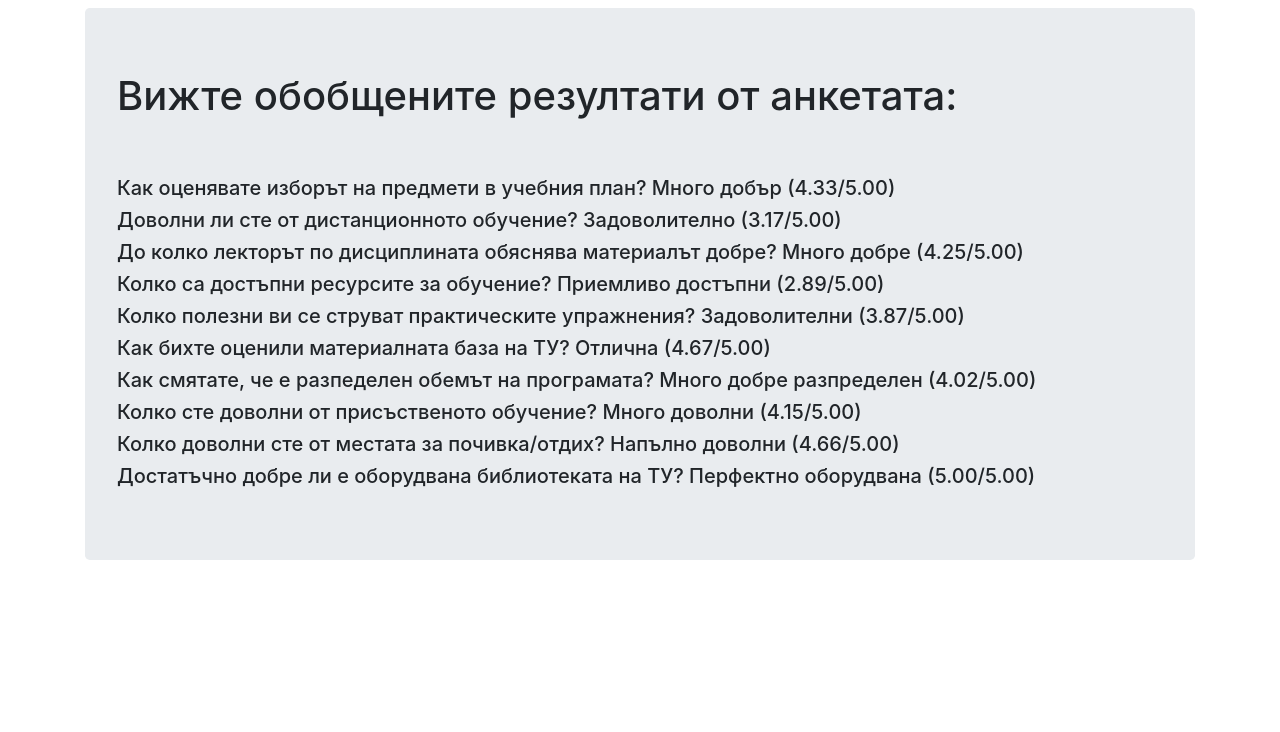
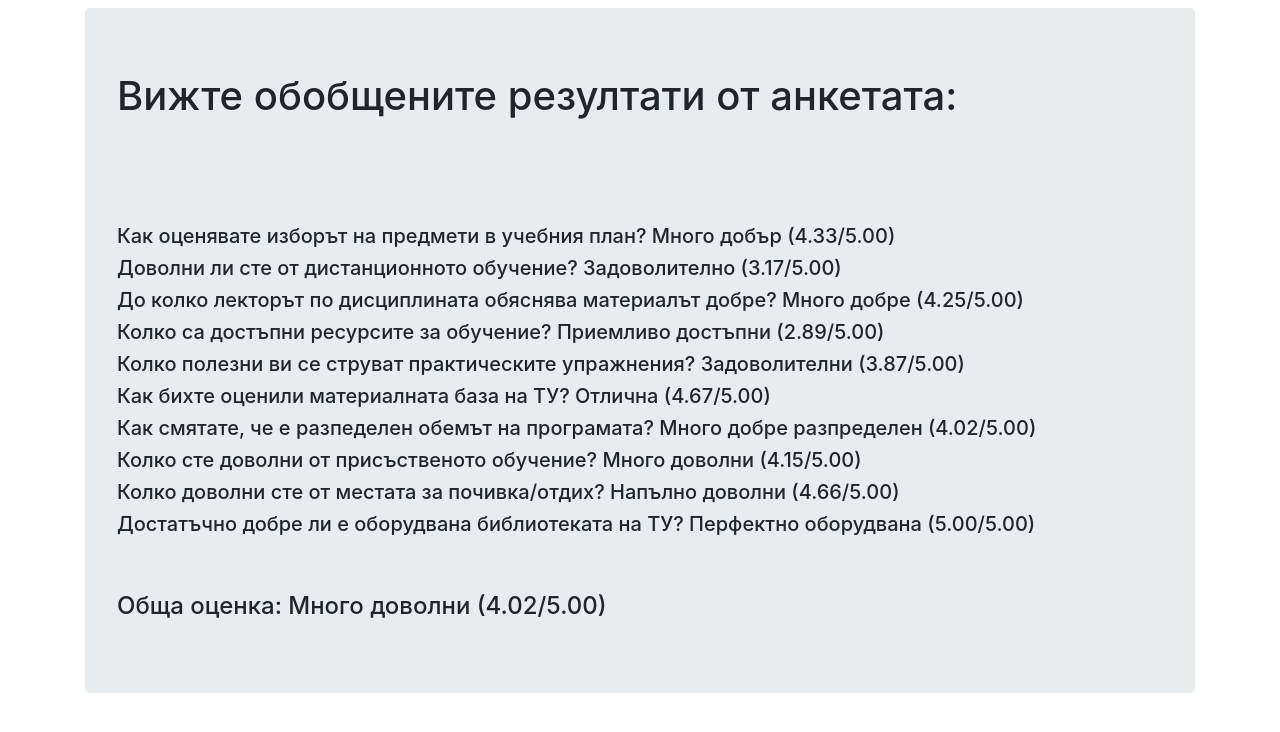
Before and after one commit to nikolayssotirov/courseWork, a Flask app: page /indexLogged in a window 1280 px wide. Shown: the part 24-756 px from the top of the page. Run offline with Flask 2, Linux system fonts and the light colour scheme; some libraries are stand-ins or nearby versions.

Commit message:
everything ready + mock poll

```diff
--- a/templates/indexLogged.html
+++ b/templates/indexLogged.html
@@ -30,6 +30,7 @@
         <div class="jumbotron">
             <h1>Вижте обобщените резултати от анкетата:</h1>
             <br /> <br />
+            <br /> <br />
             <h5>Как оценявате изборът на предмети в учебния план? Много добър (4.33/5.00) </h5>
             <h5>Доволни ли сте от дистанционното обучение? Задоволително (3.17/5.00) </h5>
             <h5>До колко лекторът по дисциплината обяснява материалът добре? Много добре (4.25/5.00) </h5>
@@ -40,6 +41,8 @@
             <h5>Колко сте доволни от присъственото обучение? Много доволни (4.15/5.00) </h5>
             <h5>Колко доволни сте от местата за почивка/отдих? Напълно доволни (4.66/5.00) </h5>
             <h5>Достатъчно добре ли е оборудвана библиотеката на ТУ? Перфектно оборудвана (5.00/5.00)</h5>
+            <br /> <br />
+            <h4>Обща оценка: Много доволни (4.02/5.00) </h4>
         </div>
     </div>
 </body>
--- a/templates/signup.html
+++ b/templates/signup.html
@@ -19,7 +19,9 @@
         <nav>
           <ul class="nav nav-pills pull-right">
             <li role="presentation" ><a href="/">Начало</a></li>
+            <span style="white-space: pre"> </span>
             <li role="presentation"><a href="showSignIn">Вписване</a></li>
+            <span style="white-space: pre"> </span>
             <li role="presentation" class="active"><a href="#">Регистрация</a></li>
           </ul>
         </nav>
@@ -30,10 +32,8 @@
         <form class="form-signin">
         <label for="inputName" class="sr-only">Име</label>
         <input type="name" name="inputName" id="inputName" class="form-control" placeholder="Име" required autofocus>
-        <span style="white-space: pre"> </span>
         <label for="inputEmail" class="sr-only">Имейл адрес</label>
         <input type="email" name="inputEmail" id="inputEmail" class="form-control" placeholder="Имейл адрес" required autofocus>
-        <span style="white-space: pre"> </span>
         <label for="inputPassword" class="sr-only">Парола</label>
         <input type="password" name="inputPassword" id="inputPassword" class="form-control" placeholder="Парола" required>
 
```
